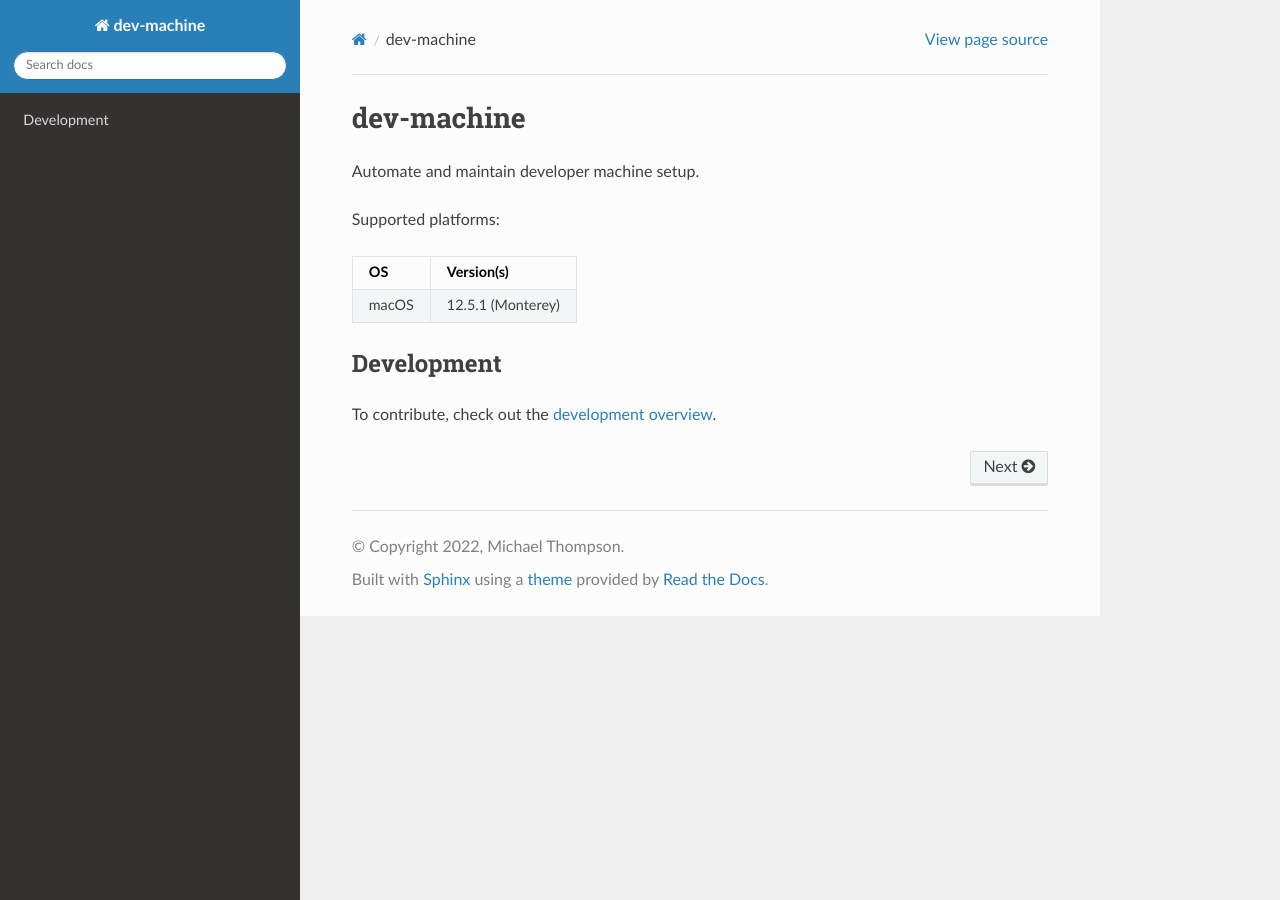
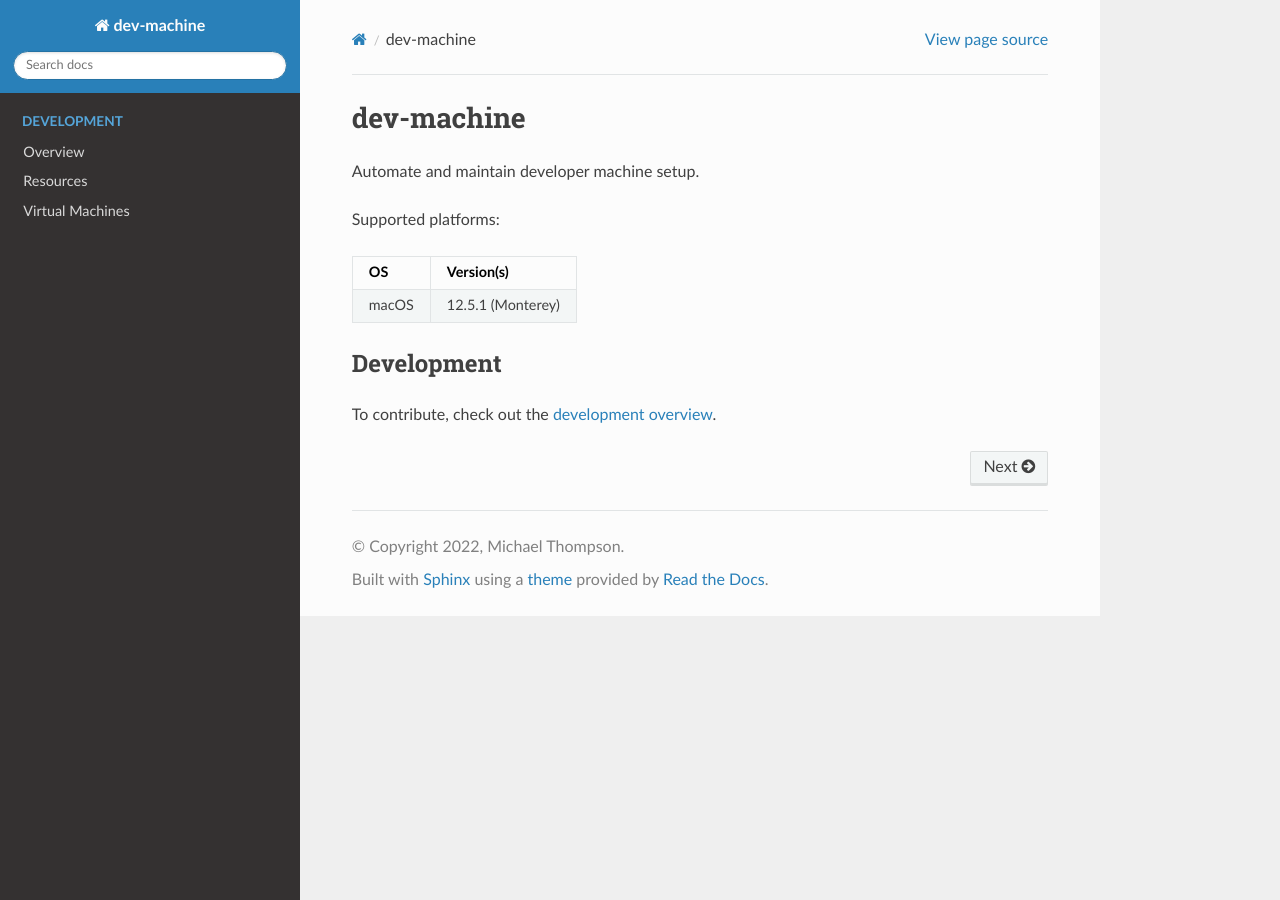
Before and after one commit to ActionScripted/dev-machine, a Sphinx documentation site: the page built from docs/source/index.md, in a window 1280 px wide. Built offline with Sphinx 7.4.7 and the Read the Docs theme 2.0.0, drawn with Linux system fonts in a browser that asks for light colours; some of the changed lines change nothing that is shown.

Commit message:
more docs tweaks

````diff
--- a/docs/source/development/index.md
+++ /dev/null
@@ -1,11 +0,0 @@
-# Development
-
-```{toctree}
----
-maxdepth: 2
----
-
-overview
-resources
-virtual-machines
-```
--- a/docs/source/index.md
+++ b/docs/source/index.md
@@ -2,11 +2,13 @@
 
 ```{toctree}
 ---
+caption: Development
+glob: true
+hidden: true
 maxdepth: 2
-hidden: true
 ---
 
-development/index
+development/*
 ```
 
 Automate and maintain developer machine setup.
````
